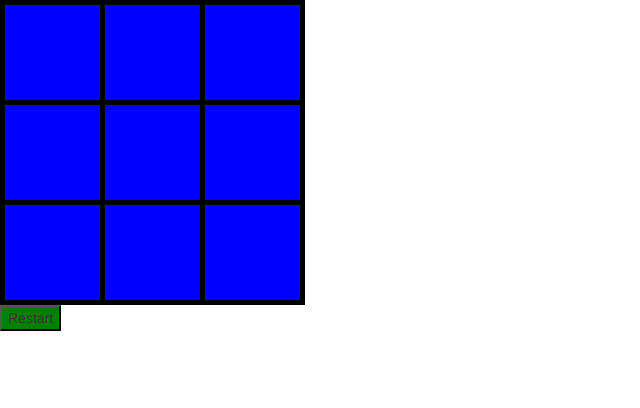
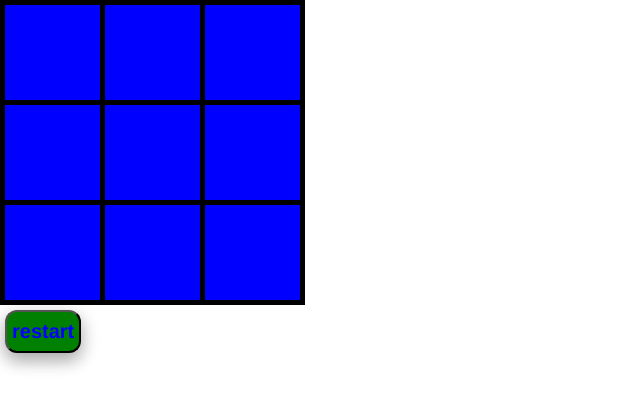
Before and after one commit to shaoli-lu/MemoryMatch, a plain HTML site: page index.html in a window 1280 px wide. Shown: the whole page, without its empty margins (0-640 px from the left). Drawn offline with nearby package versions, Linux system fonts and the light colour scheme.

Commit message:
Make restart button prettier

```diff
--- a/index.html
+++ b/index.html
@@ -26,7 +26,7 @@
 		</tr>
 	</table>
 
-	<button id="restart" style="background: Green;">Restart</button>
+	<button id="restart" class ="button">restart</button>
 
 	<p id="timer"></p>
 
--- a/memoryMatchStyle.css
+++ b/memoryMatchStyle.css
@@ -1,3 +1,14 @@
+.button {
+	background: Green;
+	border-radius: 12px;
+	box-shadow: 0 8px 16px 0 rgba(0,0,0,0.2), 0 6px 20px 0 rgba(0,0,0,0.19);
+	float: center;
+	font-size: 20px;
+	font-weight: 800;
+	color: blue;
+	padding: 5px;
+	margin: 5px;
+}
 table, td {
     border: 5px solid black;
 }
```
